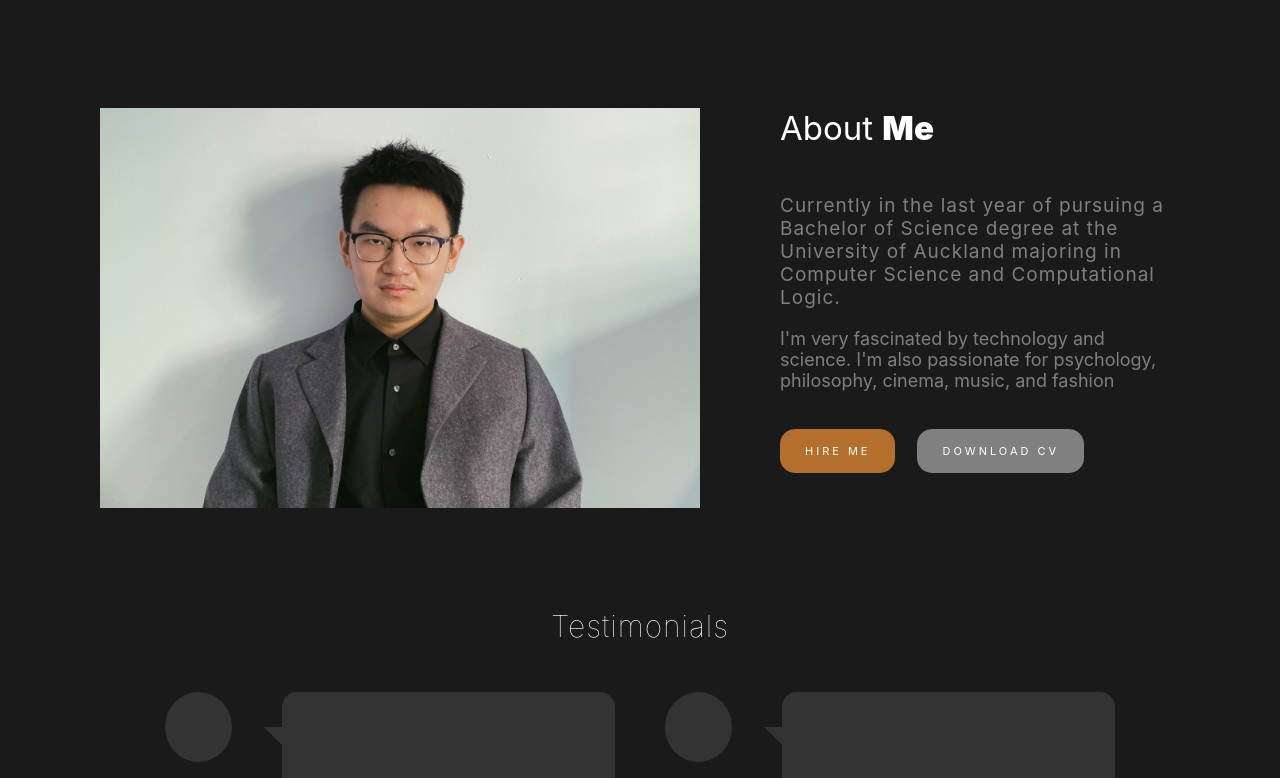
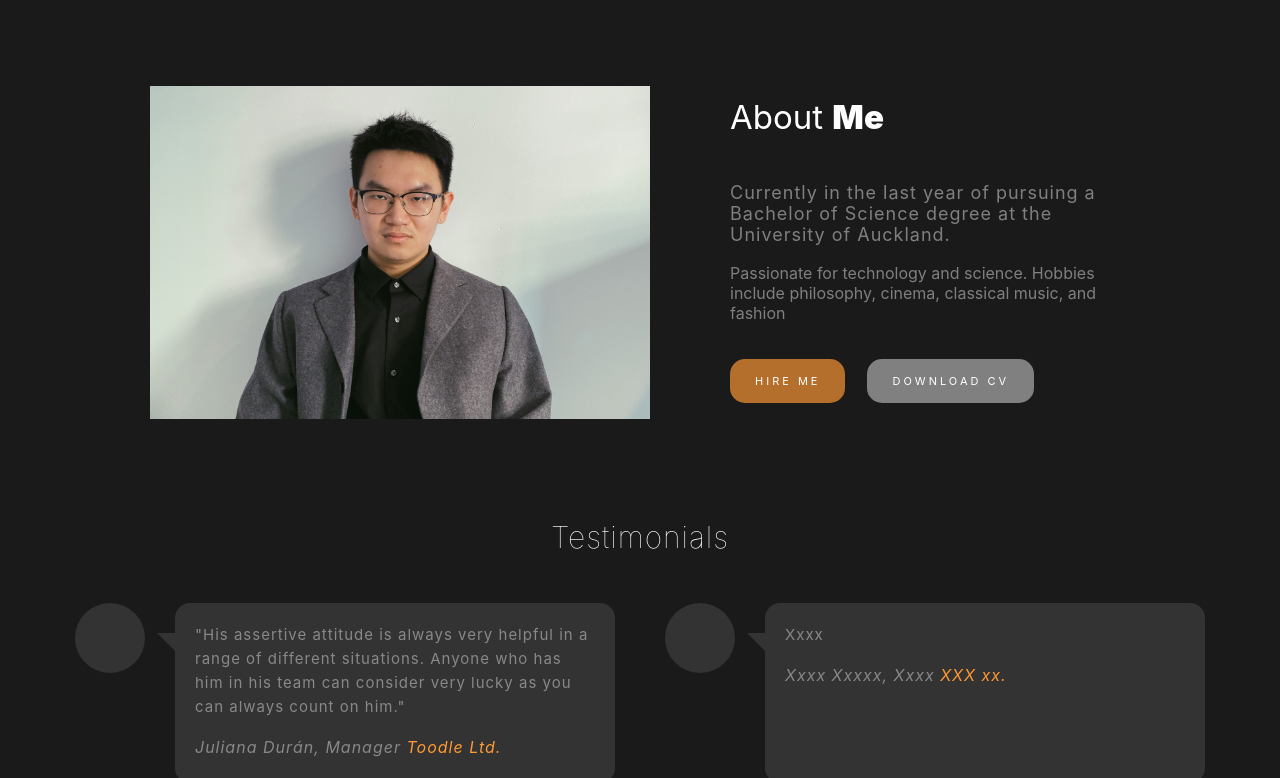
Before and after one commit to lucasli233/me, a React (Create React App) app: page / in a window 1280 px wide. Shown: the part 1602-2380 px from the top of the page. Built offline with nearby package versions, Linux system fonts and the light colour scheme.

Commit message:
added testimonials

```diff
--- a/src/pages/About/About.scss
+++ b/src/pages/About/About.scss
@@ -1,6 +1,6 @@
 #about {
   background-color: #1a1a1a;
-  height: 1000px;
+  height: 100vh;
 }
 
 .about-box {
@@ -8,13 +8,13 @@
   flex-direction: row;
   justify-content: center;
   font-size: 22px;
-  margin-top: 5em;
+  margin-top: 4em;
 }
 
 .photo-box {
   margin-right: 80px;
-  width: 600px;
-  height: 400px;
+  width: 500px;
+  height: 333px;
   background-image: url("./face1.jpg");
   background-size: cover;
   background-position: center;
@@ -29,6 +29,7 @@
   flex-direction: row;
   color: white;
   font-size: 22px;
+  margin-top: 0.5em;
 }
 
 .about-title-t1 {
@@ -51,12 +52,12 @@
 }
 
 .about-descp1 {
-  font-size: 19px;
+  font-size: 18px;
   letter-spacing: 1px;
 }
 
 .about-descp2 {
-  font-size: 18px;
+  font-size: 16px;
 }
 
 .about-buttonbox {
@@ -120,37 +121,69 @@
 }
 
 .testi-box {
-  width: 450px;
-  height: 200px;
   display: flex;
   flex-direction: col;
 }
 
-.profile-circle{
+.profile-circle {
   height: 70px;
   width: 70px;
-  background-color:#333333;
+  background-color: #333333;
   border-radius: 50%;
 }
 
-.chat-bubble{
-  position: relative;
+.chat-bubble {
+  // position: relative;
   background-color: #333333;
-  width: 350px;
-  height: 200px;
-  margin-left: 50px;
+  width: 440px;
+  height: 180px;
+  margin-left: 30px;
+  // padding: 20px;
   border-radius: 15px;
 }
 
-.chat-bubble:after{
+.chat-bubble:after {
   content: "";
   display: block;
   position: absolute;
   width: 0;
   height: 0;
-
   border-bottom: 18px solid transparent;
   border-right: 18px solid #333333;
-  left: -18px;
-  top: 35px;
+  margin-top: -150px;
+  margin-left: -18px;
+
 }
+
+.testi-texts-box {
+  margin: 20px;
+  width: 400px;
+  height: 140px;
+}
+
+.testi-text {
+  color: #b3b3b3aa;
+  font-size: 15px;
+  letter-spacing: 1px;
+  line-height: 1.6;
+}
+
+.testi-text-entity {
+  font-style: italic;
+  font-size: 16px;
+  letter-spacing: 1px;
+  line-height: 1.6;
+  color: #b3b3b3aa;
+}
+
+.testi-text-entity.juli:after {
+  content: " Toodle Ltd.";
+  color: #ff9933;
+  font-style: italic;
+}
+
+.testi-text-entity.nicci:after {
+  content: " XXX xx.";
+  color: #ff9933;
+  font-style: italic;
+}
--- a/src/pages/About/About.tsx
+++ b/src/pages/About/About.tsx
@@ -15,12 +15,11 @@ const About = () => {
           <div className="about-desc">
             <p className="about-descp1">
               Currently in the last year of pursuing a Bachelor of Science
-              degree at the University of Auckland majoring in Computer Science
-              and Computational Logic.
+              degree at the University of Auckland.
             </p>
             <p className="about-descp2">
-              I'm very fascinated by technology and science. I'm also passionate
-              for psychology, philosophy, cinema, music, and fashion
+              Passionate for technology and science. Hobbies include philosophy,
+              cinema, classical music, and fashion
             </p>
             <div className="about-buttonbox">
               <Link
@@ -46,17 +45,31 @@ const About = () => {
         <div className="testi-content">
           <div className="testi-left">
             <div className="testi-box">
-              <div className="profile-circle">
-              </div>
+              <div className="profile-circle"></div>
               <div className="chat-bubble">
+                <div className="testi-texts-box">
+                  <p className="testi-text">
+                    "His assertive attitude is always very helpful in a range of
+                    different situations. Anyone who has him in his team can
+                    consider very lucky as you can always count on him."
+                  </p>
+                  <p className="testi-text-entity juli">
+                    Juliana Durán, Manager
+                  </p>
+                </div>
               </div>
             </div>
           </div>
           <div className="testi-right">
             <div className="testi-box">
-              <div className="profile-circle">
-              </div>
+              <div className="profile-circle"></div>
               <div className="chat-bubble">
+                <div className="testi-texts-box">
+                  <p className="testi-text">
+                    Xxxx
+                  </p>
+                  <p className="testi-text-entity nicci">Xxxx Xxxxx, Xxxx</p>
+                </div>
               </div>
             </div>
           </div>
--- a/src/pages/Resume/Resume.scss
+++ b/src/pages/Resume/Resume.scss
@@ -38,17 +38,14 @@
 }
 
 .resbox {
-    width: 500px;
-    max-width: 500px;
+    width: 410px;
     margin: 30px 0 30px 0;
     border-radius: 15px;
     background-color: #333333;
     padding-top: 20px;
     padding-bottom: 20px;
-}
+    padding: 20px 40px 20px 40px;
 
-.inresbox{
-    padding-left: 40px;
 }
 
 .inresbox.time {
--- a/src/pages/Resume/Resume.tsx
+++ b/src/pages/Resume/Resume.tsx
@@ -33,9 +33,7 @@ const Resume = () => {
                         </p>
                         <p className="inresbox des">
                             Majored in Software Engineering. Moved to Auckland
-                            after
-                            <br />
-                            first year.
+                            after first year.
                         </p>
                         <p className="inresbox entity">
                             Victoria University of Wellington
@@ -52,7 +50,7 @@ const Resume = () => {
                         </p>
                         <p className="inresbox des">
                             Part-time Airbnb host for a New Zealand based
-                            property <br /> management company specializing in
+                            property management company specializing in
                             short term rentals.
                         </p>
                         <p className="inresbox entity">
```
